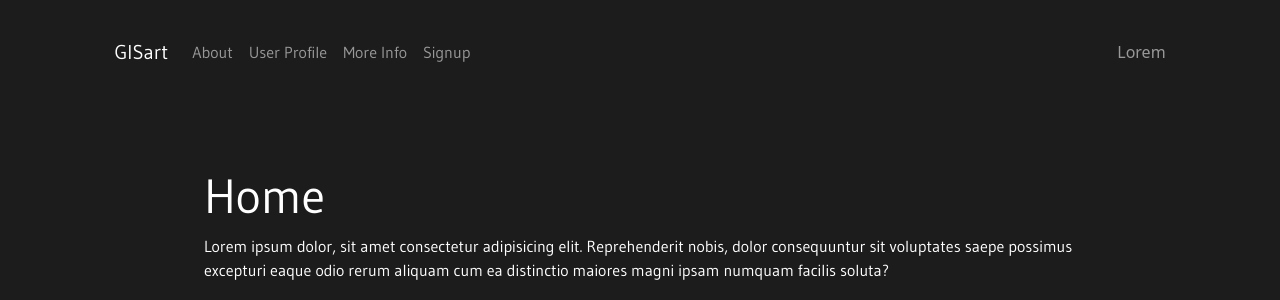
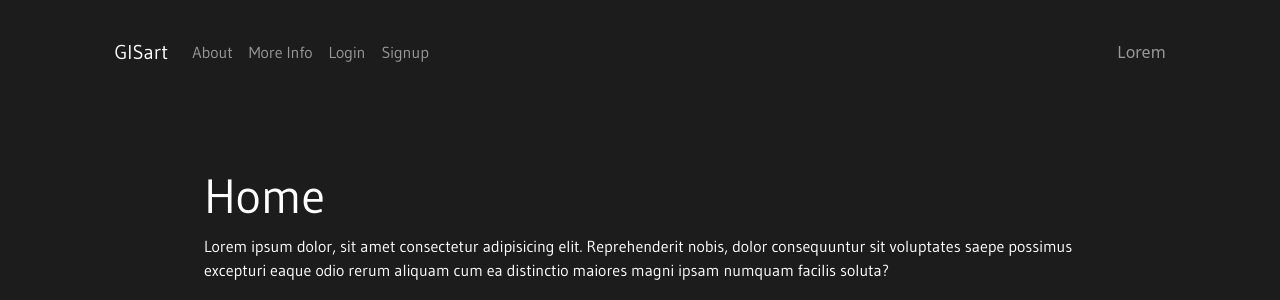
Before and after one commit to govindraj7/GISart_Blog, a Flask app: page / in a window 1280 px wide. Shown: the top 300 px of the page. Run offline with Flask 2, Linux system fonts and the light colour scheme.

```diff
--- a/app/templates/components/navbar.html
+++ b/app/templates/components/navbar.html
@@ -18,12 +18,12 @@
           <a class="nav-link" href="{{ url_for('basic_pgs.about') }}">About</a>
         </li>
         <li class="nav-item">
-          <a class="nav-link" href="/">User Profile</a>
-        </li>
-        <li class="nav-item">
           <a class="nav-link" href="{{ url_for('basic_pgs.download') }}"
             >More Info</a
           >
+        </li>
+        <li class="nav-item">
+          <a class="nav-link" href="/">Login</a>
         </li>
         <li class="nav-item">
           <a class="nav-link" href="{{ url_for('dynamic_pgs.signup') }}"
```
Also changed, not shown: README.md.
